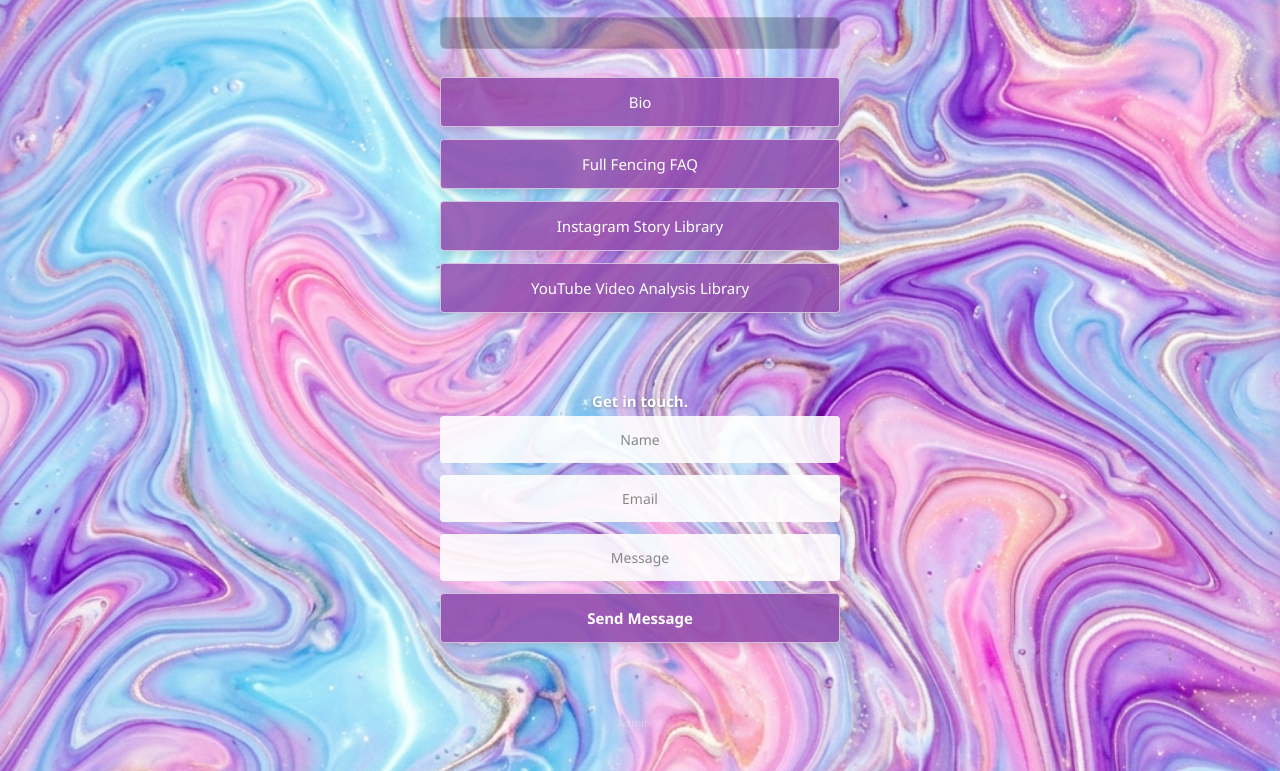
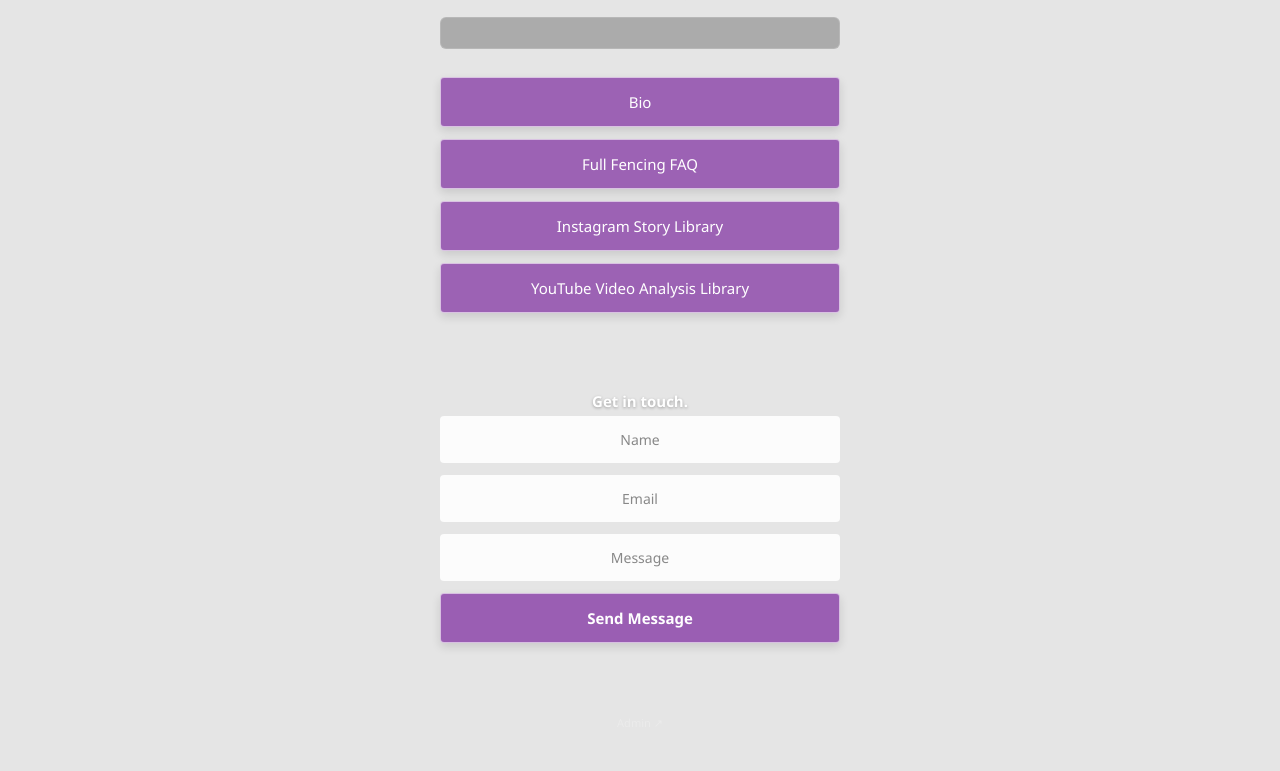
Before and after one commit to muhammadarbazbashir/fencingfaqs, a plain HTML site: page index.html in a window 1280 px wide. Shown: the part 217-988 px from the top of the page. Drawn offline with nearby package versions, Linux system fonts and the light colour scheme; no server answers.

Commit message:
Update index.html
Trying to change to gray

```diff
--- a/index.html
+++ b/index.html
@@ -9,7 +9,7 @@
     * { box-sizing: border-box; margin: 0; padding: 0; }
     body {
       font-family: "Segoe UI", Roboto, Helvetica, Arial, sans-serif;
-      background: url('bg.png') no-repeat center center fixed;
+      background: #E5E5E5;
       background-size: cover;
       color: white;
       min-height: 100vh;
```
